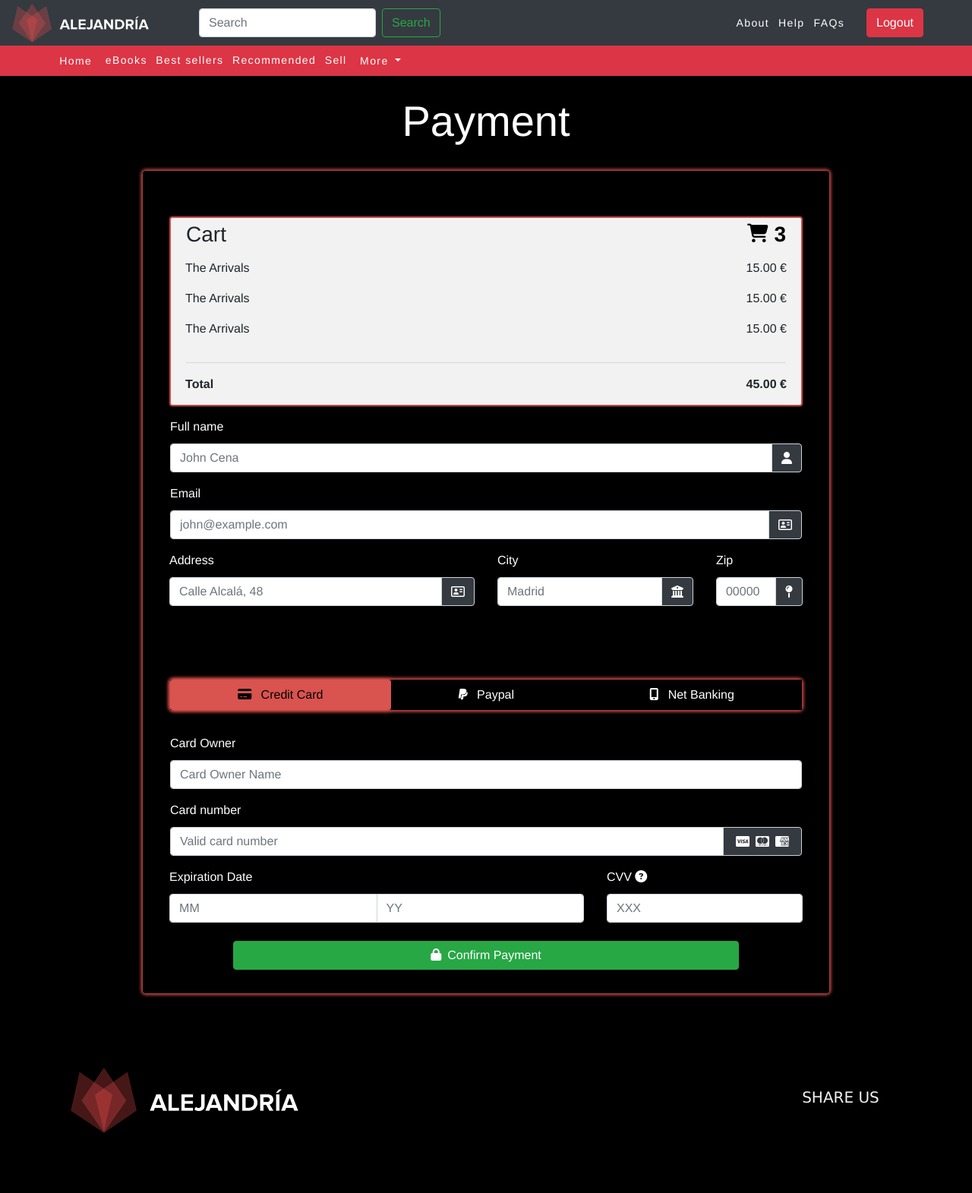
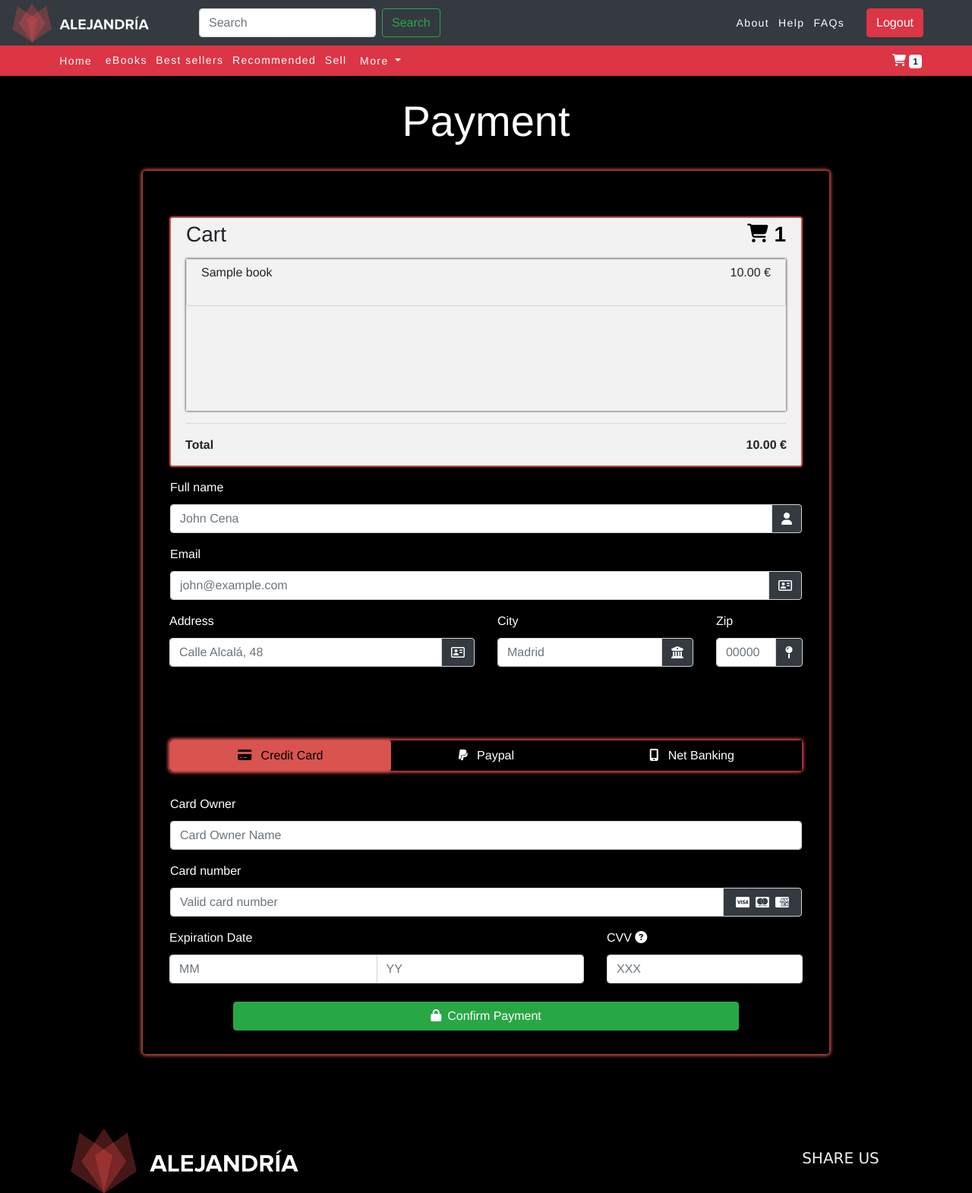
Before and after one commit to UB-ES-2020-A/Alejandria, a Django app: page /payment/ in a window 1280 px wide. Shown: the top 1571 px of the page at 76% size. Before the commit the page ends 1492 px from the top, so only its background shows below. Run offline with Django 3.2, Linux system fonts and the light colour scheme; a user stored in the database is signed in; tables that the repository leaves empty hold one stand-in row (values such as "Sample post"); some libraries are stand-ins or nearby versions.

Commit message:
Items pushed in cart are visualized in payment page

```diff
--- a/Alejandria/templates/navbar.html
+++ b/Alejandria/templates/navbar.html
@@ -126,12 +126,10 @@
             </div>
         </div>
     </div>
-    {% for v in total_items %}
     <div class="col">
         <a href="/cart" style="color:white; text-align:right; background: transparent; border: none; text-decoration:none"><i class="fas fa-shopping-cart"></i>
-        <span class="badge badge-light" id="total_items_not">{{ v }}</span></a>
+        <span class="badge badge-light" id="total_items_not">{{ total_items }}</span></a>
     </div>
-    {% endfor %}
 </nav>
 
 </body>
--- a/Alejandria/templates/payment.html
+++ b/Alejandria/templates/payment.html
@@ -28,38 +28,38 @@
 
 
                 <div class="row">
-                    <div class="col-lg-9 mx-auto rounded" style="border-color: #d9534f; box-shadow: 0 0 4px 2px #d9534f;">
+                    <div class="col-lg-9 mx-auto rounded"
+                         style="border-color: #d9534f; box-shadow: 0 0 4px 2px #d9534f;">
                         <div class="card" style="background-color: black">
                             <div class="card-header">
                                 <!-- Credit card form content -->
                                 <div class="tab-content">
 
                                     <div class="py-5">
-                                        <div class="container" id="container-products" style="border-color: #d9534f; box-shadow: 0 0 2px 1px #d9534f;">
+                                        <div class="container" id="container-products"
+                                             style="border-color: #d9534f; box-shadow: 0 0 2px 1px #d9534f;">
                                             <h3 style="margin-bottom:2%">Cart
                                                 <span class="price" style="color:black">
                                                   <i class="fa fa-shopping-cart fa-sm"></i>
-                                                  <b id="number-products">3</b>
+                                                  <b id="number-products">{{ total_items }}</b>
                                                 </span>
                                             </h3>
-                                            <div class="row">
-                                                <div class="col"><p>The Arrivals</p></div>
-                                                <div class="col-2" style="text-align:right"><span>15.00 €</span></div>
-                                            </div>
+                                            <div style="height: 200px; overflow:auto; border-color: none; box-shadow: 0 0 3px 0px black;">
+                                                {% for product in cart_list %}
+                                                <div class="container">
+                                                    <div class="row">
+                                                        <p class="col">{{ product.ISBN.title }}</p>
+                                                        <div class="col-2" style="text-align:right"><span>{{ product.ISBN.price }} €</span>
+                                                        </div>
+                                                    </div>
+                                                </div>
+                                                {% endfor %}
 
-                                            <div class="row">
-                                                <div class="col"><p>The Arrivals</p></div>
-                                                <div class="col-2" style="text-align:right"><span>15.00 €</span></div>
-                                            </div>
-
-                                            <div class="row">
-                                                <div class="col"><p>The Arrivals</p></div>
-                                                <div class="col-2" style="text-align:right"><span>15.00 €</span></div>
                                             </div>
                                             <hr>
                                             <div class="row">
                                                 <div class="col"><b>Total</b></div>
-                                                <div class="col-2" style="text-align:right"><b>45.00 €</b></div>
+                                                <div class="col-2" style="text-align:right"><b>{{ total_price }} €</b></div>
                                             </div>
                                         </div>
 
@@ -152,15 +152,20 @@
                                     <!-- ./Bill Address -->
 
                                     <!-- Credit card form tabs -->
-                                    <ul role="tablist" class="nav bg-light nav-pills rounded nav-fill mb-3" style="border-color: #d9534f; box-shadow: 0 0 4px 2px #e9534f;">
-                                        <li class="nav-item" style="background-color:black"><a data-toggle="pill" href="#credit-card"
-                                                                class="nav-link active"> <i
-                                                class="fas fa-credit-card mr-2"></i> Credit Card </a></li>
-                                        <li class="nav-item" style="background-color:black"><a data-toggle="pill" href="#paypal"
-                                                                class="nav-link "> <i
+                                    <ul role="tablist" class="nav bg-light nav-pills rounded nav-fill mb-3"
+                                        style="border-color: #d9534f; box-shadow: 0 0 4px 2px #e9534f;">
+                                        <li class="nav-item" style="background-color:black"><a data-toggle="pill"
+                                                                                               href="#credit-card"
+                                                                                               class="nav-link active">
+                                            <i
+                                                    class="fas fa-credit-card mr-2"></i> Credit Card </a></li>
+                                        <li class="nav-item" style="background-color:black"><a data-toggle="pill"
+                                                                                               href="#paypal"
+                                                                                               class="nav-link "> <i
                                                 class="fab fa-paypal mr-2"></i> Paypal </a></li>
-                                        <li class="nav-item" style="background-color:black"><a data-toggle="pill" href="#net-banking"
-                                                                class="nav-link "> <i
+                                        <li class="nav-item" style="background-color:black"><a data-toggle="pill"
+                                                                                               href="#net-banking"
+                                                                                               class="nav-link "> <i
                                                 class="fas fa-mobile-alt mr-2"></i> Net Banking </a></li>
                                     </ul>
                                     <!-- End -->
@@ -187,8 +192,10 @@
                                                         <div class="input-group-append"><span
                                                                 class="input-group-text text-muted bg-dark"> <i
                                                                 class="fab fa-cc-visa mx-1" style="color:white"></i> <i
-                                                                class="fab fa-cc-mastercard mx-1" style="color:white"></i> <i
-                                                                class="fab fa-cc-amex mx-1" style="color:white"></i> </span></div>
+                                                                class="fab fa-cc-mastercard mx-1"
+                                                                style="color:white"></i> <i
+                                                                class="fab fa-cc-amex mx-1"
+                                                                style="color:white"></i> </span></div>
                                                     </div>
                                                 </div>
                                                 <div class="row">
@@ -213,7 +220,8 @@
                                                                                             style="color:white"
                                                                                             title="Three digit CV code on the back of your card">
                                                             CVV <i class="fa fa-question-circle d-inline"></i>
-                                                        </label> <input type="text" placeholder="XXX" required class="form-control">
+                                                        </label> <input type="text" placeholder="XXX" required
+                                                                        class="form-control">
                                                         </div>
                                                     </div>
                                                 </div>
--- a/books/views.py
+++ b/books/views.py
@@ -132,7 +132,7 @@ class HomeView(generic.ListView):
             cart = Cart.objects.get(user_id=self.user_id)
             products = cart.products.all()
             items = len(products)
-            context['total_items'] = [items]
+            context['total_items'] = items
 
         return context
 
@@ -170,7 +170,7 @@ class SearchView(generic.ListView):
             cart = Cart.objects.get(user_id=self.user_id)
             products = cart.products.all()
             items = len(products)
-            context['total_items'] = [items]
+            context['total_items'] = items
 
         # Filtering by title or author
         if self.searchBook:
@@ -259,11 +259,11 @@ class CartView(generic.ListView):
                 print(prod.price)
                 total_price += prod.price
                 print("TOTAL_PRICE ", total_price)
-            context['total_price'] = [total_price]
-            context['total_items'] = [items]
+            context['total_price'] = total_price
+            context['total_items'] = items
         else:
-            context['total_price'] = [0.00]
-            context['total_items'] = [0]
+            context['total_price'] = 0.00
+            context['total_items'] = 0
 
         return context
 
@@ -324,7 +324,7 @@ class FaqsView(generic.ListView):
             cart = Cart.objects.get(user_id=self.user_id)
             products = cart.products.all()
             items = len(products)
-            context['total_items'] = [items]
+            context['total_items'] = items
         return context
 
     # TODO: In next iterations has to have the option to make POSTs by the admin.
@@ -546,10 +546,44 @@ def login_user(request):
 
 
 # TODO: Not implemented yet
-class PaymentView(generic.TemplateView):
-    model = Book
+class PaymentView(generic.ListView):
+    # model = Account
     template_name = 'payment.html'
-    queryset = Product.objects.all()
+    context_object_name = 'cart_list'
+
+    def __init__(self, **kwargs):
+        super().__init__(**kwargs)
+        self.user_id = None
+
+    def get_queryset(self):
+        request = self.request
+        print(request.GET)
+        self.user_id = request.user.id or None
+        print("GEEEET PAYMENTTTTTTT", self.user_id)
+        if self.user_id:
+            cart = Cart.objects.get(user_id=self.user_id)
+            print(cart)
+            if cart:
+                return cart.products.all()
+        return None
+
+    def get_context_data(self, **kwargs):
+        context = super(PaymentView, self).get_context_data(**kwargs)
+        if self.user_id:
+            cart = Cart.objects.get(user_id=self.user_id)
+            products = cart.products.all()
+            total_price = 0
+            items = len(products)
+            for prod in products:
+                print(prod.price)
+                total_price += prod.price
+            print("TOTAL_PRICE PAYMENT", total_price)
+            context['total_price'] = total_price
+            context['total_items'] = items
+        else:
+            context['total_items'] = 0
+
+        return context
 
 
 class EditorLibrary(generic.ListView):
```
Also changed, not shown: Alejandria/templates/cart.html (+3 -8 lines).
